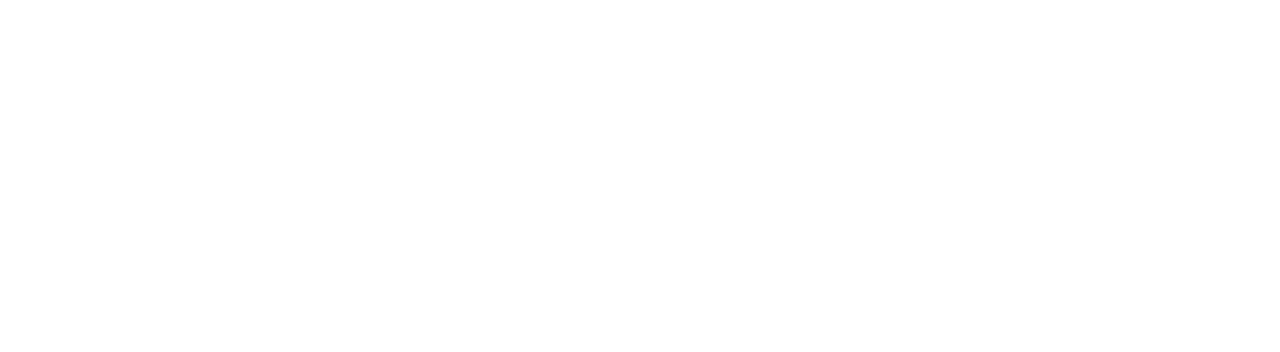
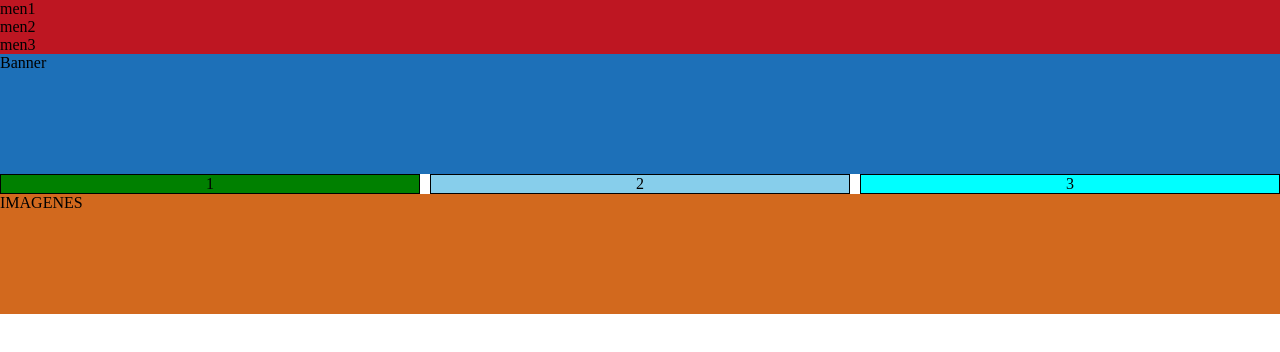
Before and after one commit to selenazuazo/ProyectoPaginaWebSelena, a plain HTML site: page index.html in a window 1280 px wide. Drawn offline with Linux system fonts and the light colour scheme.

Commit message:
selenazuazo

```diff
--- /dev/null
+++ b/css/estilos.css
@@ -0,0 +1,37 @@
+.menuCabecera{
+background-color: #be1622;
+width: 100%; height: 100%;
+}
+*{
+    margin: 0;
+    padding: 0;
+}
+.banner{
+    background-color: #1d70b8;
+    width: 100%;
+    height: 120px;
+}
+.CajaColumnas{
+display: flex;
+justify-content: space-around;
+align-items: center;
+gap: 10px;
+}
+.columna{
+    flex: 1;
+    background-color:  #f0f0f0;
+    border: 1px solid black;
+    text-align: center;
+}
+.ColorVerde{
+    background-color: green;
+}
+.ColorCeleste{
+    background-color: skyblue;
+}
+.ColorAqua{
+    background-color: aqua;
+}
+.final{background-color: chocolate;
+width: 100%;
+height: 120px;}
--- a/index.html
+++ b/index.html
@@ -4,8 +4,28 @@
     <meta charset="UTF-8">
     <meta name="viewport" content="width=device-width, initial-scale=1.0">
     <title>Document</title>
+    <link rel="stylesheet" href="css/estilos.css">
+
 </head>
 <body>
+    <div class="menuCabecera">
+        <ul>
+            <li>men1</li>
+            <li>men2</li>
+            <li>men3</li>
+        </ul>
+    </div>
+    <div class="banner">
+        Banner
+    </div>
+    <div class="CajaColumnas">
+        <div class="columna ColorVerde">1</div>
+        <div class="columna ColorCeleste">2</div>
+        <div class="columna ColorAqua">3</div>
+    </div>
+    <div class="final">
+       IMAGENES
+    </div>
 
 </body>
 </html>
```
